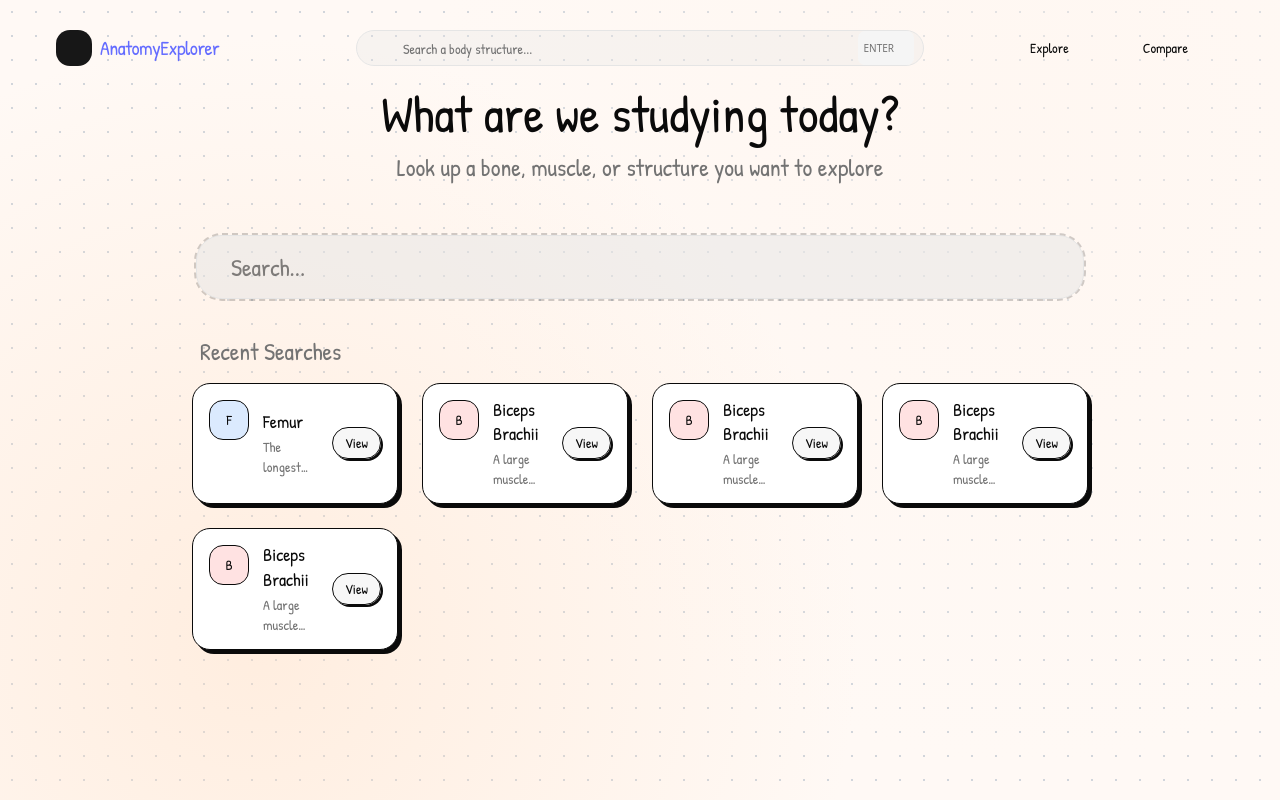
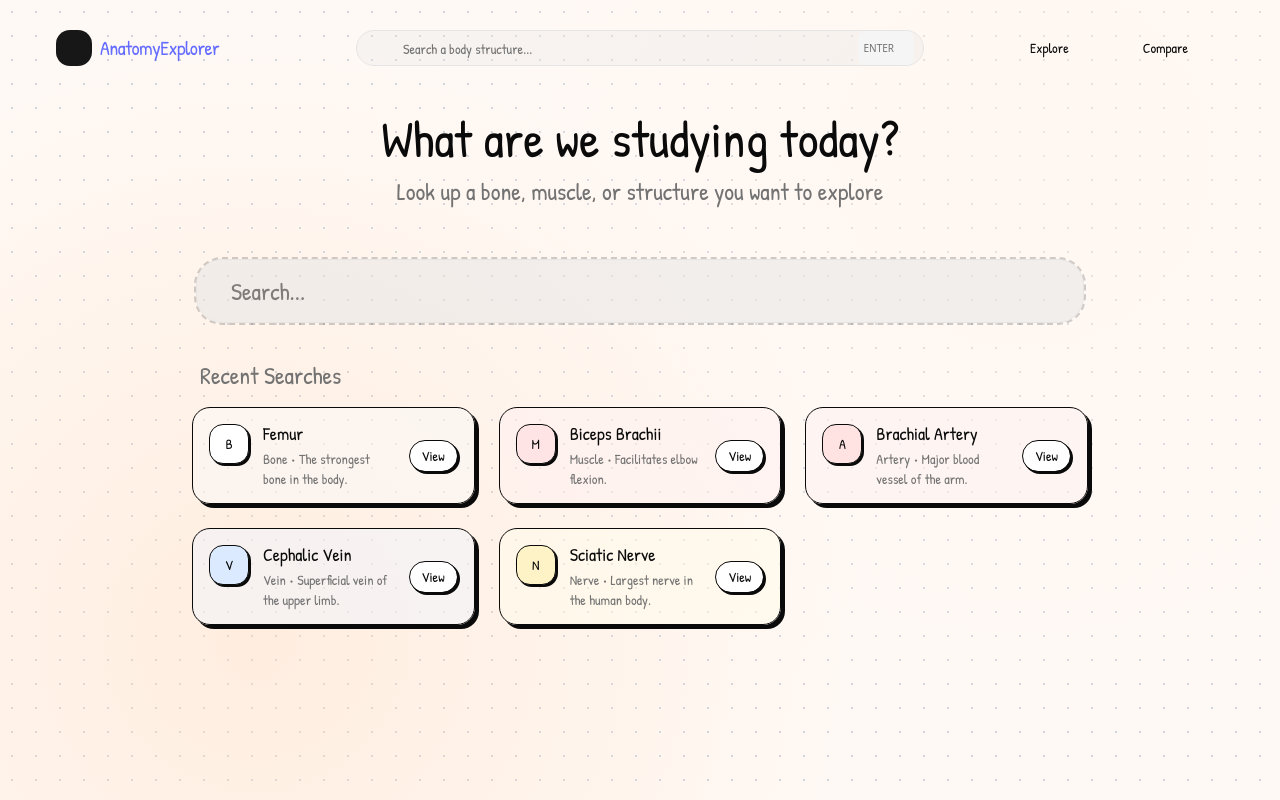
Before and after one commit to HUSS4IN22/free_anatomy_explorer, a React (Vite) app in the folder frontend/: page / in a window 1280 px wide. Built offline with nearby package versions, Linux system fonts and the light colour scheme; some icons are missing.

Commit message:
Fix bg for Item Element . Add logic later

```diff
--- a/frontend/src/blocks/RecentSearches.tsx
+++ b/frontend/src/blocks/RecentSearches.tsx
@@ -12,65 +12,74 @@ export default function RecentSearches() {
   return (
     <div className="flex flex-col gap-4 w-full max-w-4xl">
       <h2 className="font-patrick text-2xl font-semibold text-muted-foreground px-2">Recent Searches</h2>
-      <div className="grid grid-cols-1 md:grid-cols-4 gap-6">
-        <Item>
+      <div className="grid grid-cols-1 md:grid-cols-2 lg:grid-cols-3 gap-6">
+        {/* Bone - White/Stone */}
+        <Item className="bg-stone-50/50">
           <ItemMedia>
-            <div className="size-10 bg-blue-100 rounded-xl border border-foreground flex items-center justify-center font-patrick font-bold">F</div>
+            <div className="size-10 bg-white rounded-xl border border-foreground flex items-center justify-center font-patrick font-bold shadow-[2px_2px_0px_0px_var(--color-foreground)]">B</div>
           </ItemMedia>
           <ItemContent>
             <ItemTitle>Femur</ItemTitle>
-            <ItemDescription>The longest and strongest bone in the human body.</ItemDescription>
+            <ItemDescription>Bone • The strongest bone in the body.</ItemDescription>
           </ItemContent>
           <ItemActions>
-            <Button variant="outline" size="sm" className="font-patrick border-foreground shadow-[2px_2px_0px_0px_var(--color-foreground)] hover:shadow-none transition-all">View</Button>
+            <Button variant="outline" size="sm" className="font-patrick border-foreground shadow-[2px_2px_0px_0px_var(--color-foreground)] hover:shadow-none transition-all bg-white">View</Button>
           </ItemActions>
         </Item>
-        <Item>
+
+        {/* Muscle - Pinkish */}
+        <Item className="bg-rose-50/50">
           <ItemMedia>
-            <div className="size-10 bg-red-100 rounded-xl border border-foreground flex items-center justify-center font-patrick font-bold">B</div>
+            <div className="size-10 bg-rose-100 rounded-xl border border-foreground flex items-center justify-center font-patrick font-bold shadow-[2px_2px_0px_0px_var(--color-foreground)]">M</div>
           </ItemMedia>
           <ItemContent>
             <ItemTitle>Biceps Brachii</ItemTitle>
-            <ItemDescription>A large muscle that lies on the front of the upper arm.</ItemDescription>
+            <ItemDescription>Muscle • Facilitates elbow flexion.</ItemDescription>
           </ItemContent>
           <ItemActions>
-            <Button variant="outline" size="sm" className="font-patrick border-foreground shadow-[2px_2px_0px_0px_var(--color-foreground)] hover:shadow-none transition-all">View</Button>
+            <Button variant="outline" size="sm" className="font-patrick border-foreground shadow-[2px_2px_0px_0px_var(--color-foreground)] hover:shadow-none transition-all bg-white">View</Button>
           </ItemActions>
         </Item>
-        <Item>
+
+        {/* Artery - Reddish */}
+        <Item className="bg-red-50/50">
           <ItemMedia>
-            <div className="size-10 bg-red-100 rounded-xl border border-foreground flex items-center justify-center font-patrick font-bold">B</div>
+            <div className="size-10 bg-red-100 rounded-xl border border-foreground flex items-center justify-center font-patrick font-bold shadow-[2px_2px_0px_0px_var(--color-foreground)]">A</div>
           </ItemMedia>
           <ItemContent>
-            <ItemTitle>Biceps Brachii</ItemTitle>
-            <ItemDescription>A large muscle that lies on the front of the upper arm.</ItemDescription>
+            <ItemTitle>Brachial Artery</ItemTitle>
+            <ItemDescription>Artery • Major blood vessel of the arm.</ItemDescription>
           </ItemContent>
           <ItemActions>
-            <Button variant="outline" size="sm" className="font-patrick border-foreground shadow-[2px_2px_0px_0px_var(--color-foreground)] hover:shadow-none transition-all">View</Button>
+            <Button variant="outline" size="sm" className="font-patrick border-foreground shadow-[2px_2px_0px_0px_var(--color-foreground)] hover:shadow-none transition-all bg-white">View</Button>
           </ItemActions>
         </Item>
-        <Item>
+
+        {/* Vein - Bluish */}
+        <Item className="bg-blue-50/50">
           <ItemMedia>
-            <div className="size-10 bg-red-100 rounded-xl border border-foreground flex items-center justify-center font-patrick font-bold">B</div>
+            <div className="size-10 bg-blue-100 rounded-xl border border-foreground flex items-center justify-center font-patrick font-bold shadow-[2px_2px_0px_0px_var(--color-foreground)]">V</div>
           </ItemMedia>
           <ItemContent>
-            <ItemTitle>Biceps Brachii</ItemTitle>
-            <ItemDescription>A large muscle that lies on the front of the upper arm.</ItemDescription>
+            <ItemTitle>Cephalic Vein</ItemTitle>
+            <ItemDescription>Vein • Superficial vein of the upper limb.</ItemDescription>
           </ItemContent>
           <ItemActions>
-            <Button variant="outline" size="sm" className="font-patrick border-foreground shadow-[2px_2px_0px_0px_var(--color-foreground)] hover:shadow-none transition-all">View</Button>
+            <Button variant="outline" size="sm" className="font-patrick border-foreground shadow-[2px_2px_0px_0px_var(--color-foreground)] hover:shadow-none transition-all bg-white">View</Button>
           </ItemActions>
         </Item>
-        <Item>
+
+        {/* Nerve - Yellowish */}
+        <Item className="bg-amber-50/50">
           <ItemMedia>
-            <div className="size-10 bg-red-100 rounded-xl border border-foreground flex items-center justify-center font-patrick font-bold">B</div>
+            <div className="size-10 bg-amber-100 rounded-xl border border-foreground flex items-center justify-center font-patrick font-bold shadow-[2px_2px_0px_0px_var(--color-foreground)]">N</div>
           </ItemMedia>
           <ItemContent>
-            <ItemTitle>Biceps Brachii</ItemTitle>
-            <ItemDescription>A large muscle that lies on the front of the upper arm.</ItemDescription>
+            <ItemTitle>Sciatic Nerve</ItemTitle>
+            <ItemDescription>Nerve • Largest nerve in the human body.</ItemDescription>
           </ItemContent>
           <ItemActions>
-            <Button variant="outline" size="sm" className="font-patrick border-foreground shadow-[2px_2px_0px_0px_var(--color-foreground)] hover:shadow-none transition-all">View</Button>
+            <Button variant="outline" size="sm" className="font-patrick border-foreground shadow-[2px_2px_0px_0px_var(--color-foreground)] hover:shadow-none transition-all bg-white">View</Button>
           </ItemActions>
         </Item>
       </div>
```
